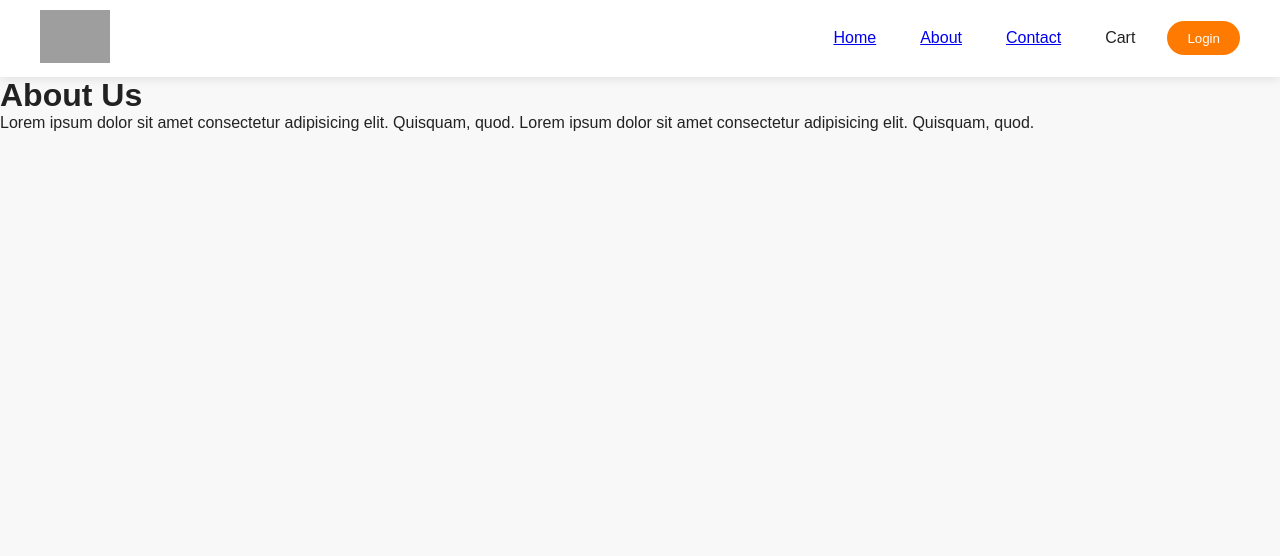
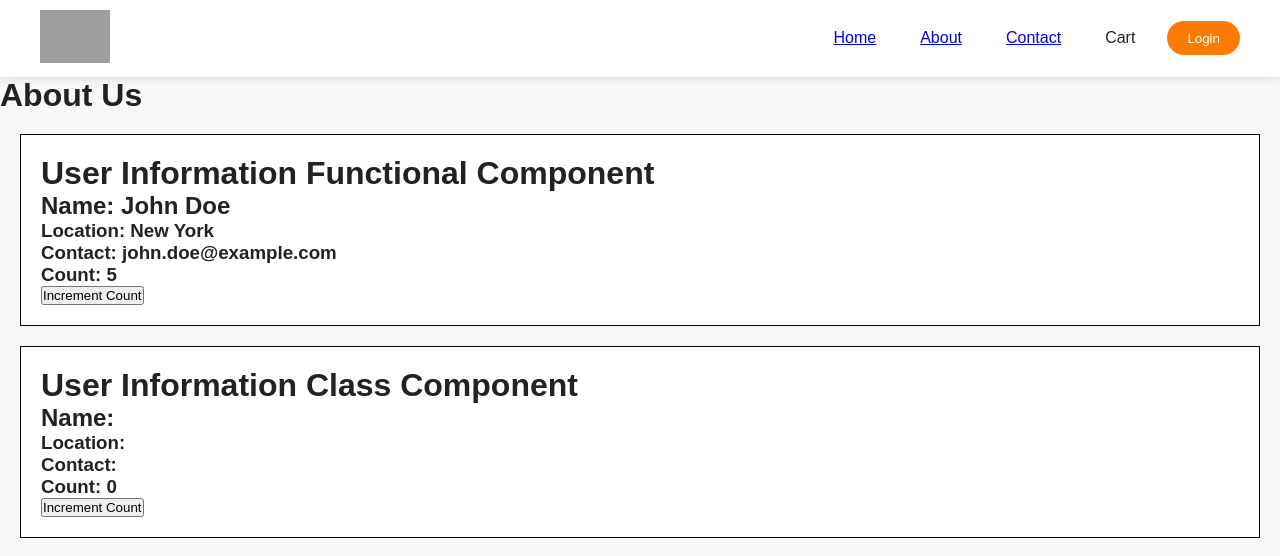
Before and after one commit to imanish94/namaste-react, a React (Vite) app: page /about in a window 1280 px wide. Shown: the top 556 px of the page. Built offline with nearby package versions, Linux system fonts and the light colour scheme; no server answers; grey boxes are pictures that could not be loaded.

Commit message:
EP 08 Class components

```diff
--- a/src/components/About.js
+++ b/src/components/About.js
@@ -1,11 +1,21 @@
+import React from "react";
+import UserFunctionalComponent from "./UserFunctionalComponent";
+import UserClassComponent from "./UserClassComponent";
+
 const About = () => {
   return (
     <div>
       <h1>About Us</h1>
-      <p>
-        Lorem ipsum dolor sit amet consectetur adipisicing elit. Quisquam, quod.
-        Lorem ipsum dolor sit amet consectetur adipisicing elit. Quisquam, quod.
-      </p>
+      <UserFunctionalComponent
+        name="John Doe"
+        location="New York"
+        contact="john.doe@example.com"
+      />
+      <UserClassComponent
+        name="Jane Smith"
+        location="Los Angeles"
+        contact="jane.smith@example.com"
+      />
     </div>
   );
 };
--- /dev/null
+++ b/src/components/UserClassComponent.js
@@ -0,0 +1,57 @@
+import React from "react";
+
+class UserClassComponent extends React.Component {
+  constructor(props) {
+    super(props);
+    this.state = {
+      count: 0,
+      info: {
+        name: "",
+        location: "",
+        contact: "",
+      },
+    };
+  }
+
+  async componentDidMount() {
+    console.log("UserClassComponent mounted");
+    const response = await fetch("https://api.github.com/users/imanish94");
+    const responseData = await response.json();
+
+    this.setState({
+      info: responseData,
+    });
+  }
+
+  componentDidUpdate() {
+    console.log("yes api is update...");
+  }
+
+  componentWillUnmount() {
+    console.log("Bye Bype page");
+  }
+
+  render() {
+    const { name, location, contact } = this.state.info;
+    return (
+      <div className="user-card">
+        <h1>User Information Class Component</h1>
+        <h2>Name: {name}</h2>
+        <h3>Location: {location}</h3>
+        <h3>Contact: {contact}</h3>
+        <h3>Count: {this.state.count}</h3>
+        <button
+          onClick={() =>
+            this.setState({
+              count: this.state.count + 1,
+            })
+          }
+        >
+          Increment Count
+        </button>
+      </div>
+    );
+  }
+}
+
+export default UserClassComponent;
--- /dev/null
+++ b/src/components/UserFunctionalComponent.js
@@ -0,0 +1,29 @@
+import React, { useState, useEffect } from "react";
+
+const UserFunctionalComponent = ({ name, location, contact }) => {
+  const [count, setCount] = useState(0);
+
+  useEffect(() => {
+    const timer = setInterval(() => {
+      setCount(count + 1);
+      console.log("setinterval");
+    }, 1000);
+
+    return () => {
+      clearInterval(timer);
+    };
+  });
+
+  return (
+    <div className="user-card">
+      <h1>User Information Functional Component</h1>
+      <h2>Name: {name}</h2>
+      <h3>Location: {location}</h3>
+      <h3>Contact: {contact}</h3>
+      <h3>Count: {count}</h3>
+      <button onClick={() => setCount(count + 1)}>Increment Count</button>
+    </div>
+  );
+};
+
+export default UserFunctionalComponent;
--- a/style.css
+++ b/style.css
@@ -270,3 +270,10 @@ body {
 .menu-shimmer li .shimmer-text.short {
   width: 60px;
 }
+
+.user-card {
+  padding: 20px;
+  margin: 20px;
+  background: white;
+  border: 1px solid #000;
+}
```
